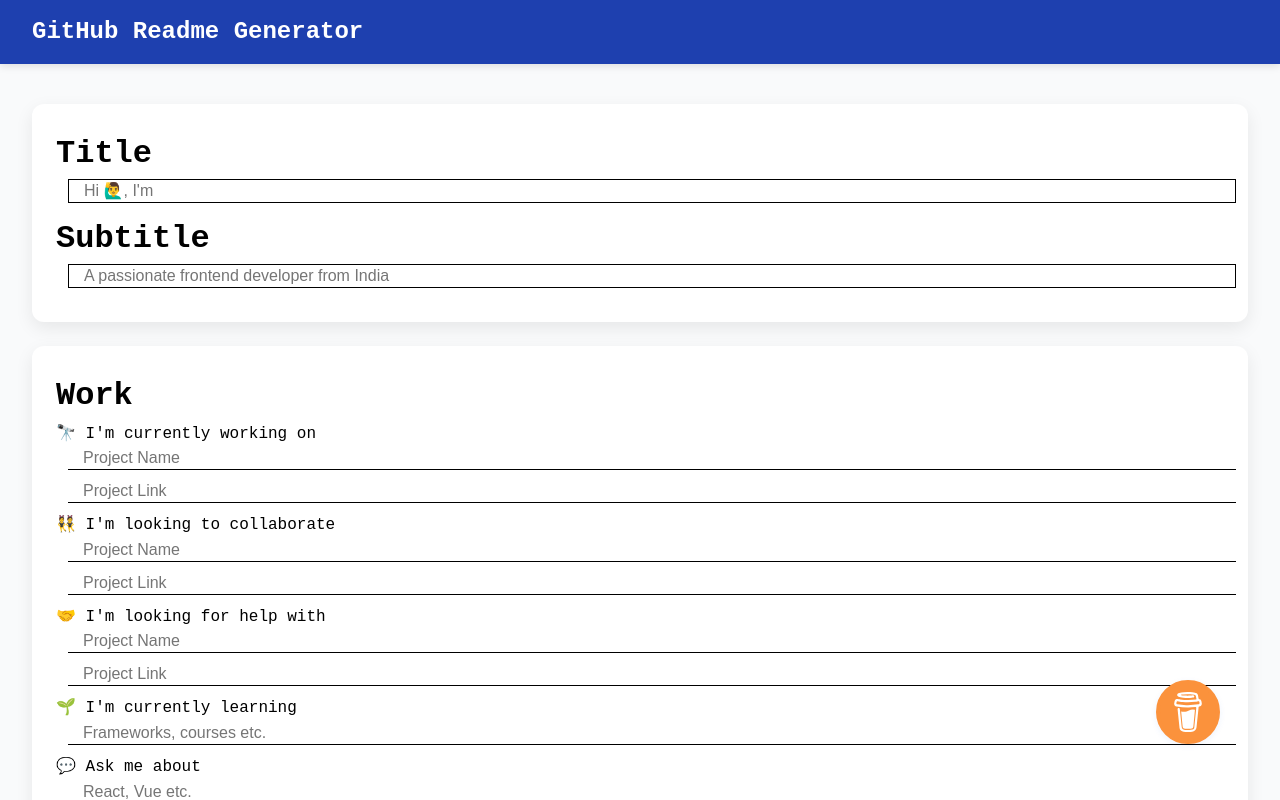
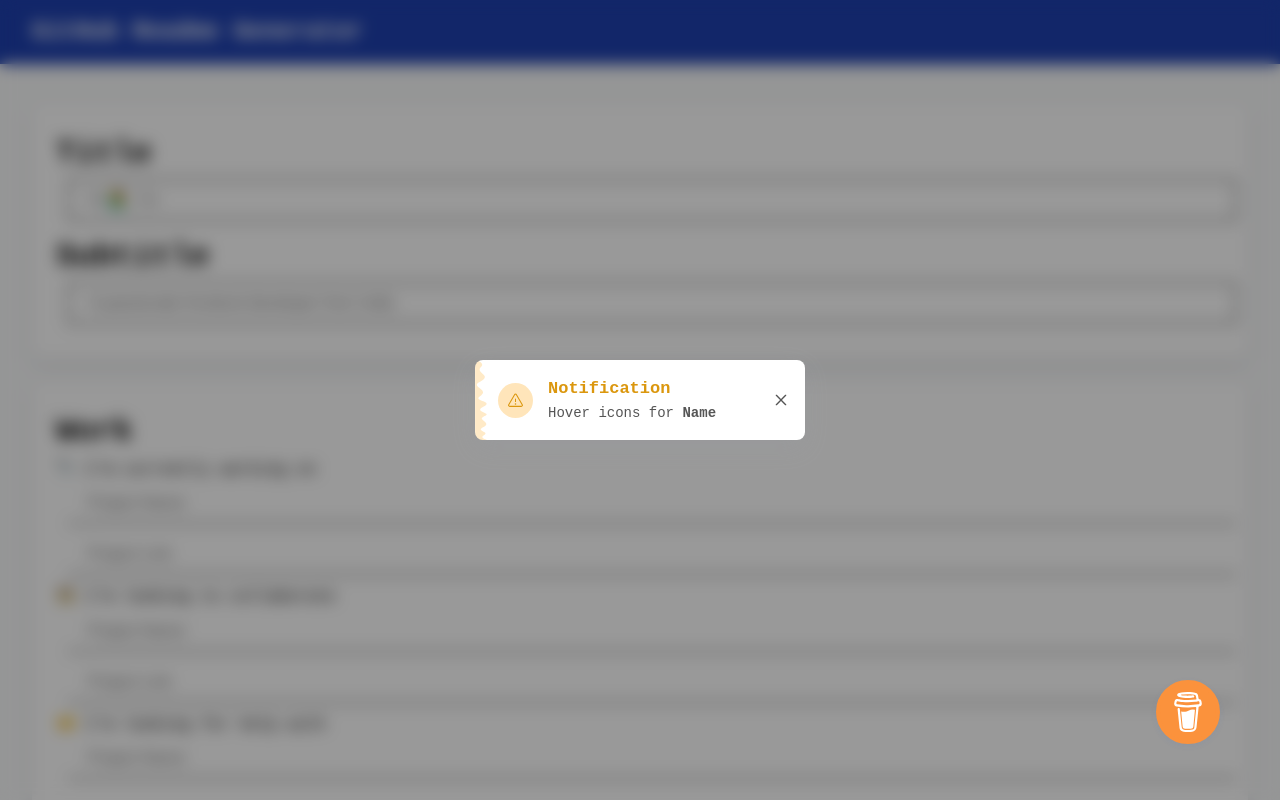
Before and after one commit to raunak0400/Readme-Generator, a React (Vite) app in the folder github-readme-generator/: page / in a window 1280 px wide. Shown: the top 800 px of the page. Built offline with nearby package versions, Linux system fonts and the light colour scheme.

Commit message:
Add NotificationModel component and enhance markdown generation with name support; update input field names in TitleSection and adjust input padding in CSS

```diff
--- a/github-readme-generator/src/App.jsx
+++ b/github-readme-generator/src/App.jsx
@@ -5,6 +5,7 @@ import TitleSection from './components/TitleSection';
 import WorkSection from './components/WorkSection';
 import SkillsSection from './components/SkillsSection';
 import SocialsSection from './components/SocialSection';
+import NotificationModel from './components/NotificationModel';
 
 const App = () => {
   const [formData, setFormData] = useState({
@@ -168,8 +169,23 @@ const App = () => {
   };
 
   const generateMarkdown = () => {
-    const { projectName, tagline, description, work, skills, socials } = formData;
-    let markdown = `# ${projectName}\n\n${tagline}\n\n${description}\n\n## Work\n`;
+    const { name, projectName, tagline, description, work, skills, socials } = formData;
+    let markdown = '';
+
+    // Add the "Hi I'm ..." line if name is present
+    if (name && name.trim() !== '') {
+      markdown += `# Hi, I'm ${name}!\n\n`;
+    }
+
+    // Project name as main heading if not already included in the name
+    if (projectName && (!name || projectName !== name)) {
+      markdown += `## ${projectName}\n\n`;
+    }
+
+    if (tagline) markdown += `${tagline}\n\n`;
+    if (description) markdown += `${description}\n\n`;
+
+    markdown += '## Work\n';
 
     if (work[0].projectName)
       markdown += `- I'm currently working on [${work[0].projectName}](${work[0].projectLink})\n`;
@@ -211,6 +227,7 @@ const App = () => {
     <div className="min-h-screen bg-gray-50 pt-16">
       <Navbar />
       <div className="container mx-auto p-4 max-w-4xl">
+        <NotificationModel/>
         <TitleSection formData={formData} setFormData={setFormData} />
         <WorkSection formData={formData} setFormData={setFormData} />
         <SkillsSection formData={formData} setFormData={setFormData} />
--- /dev/null
+++ b/github-readme-generator/src/components/NotificationModel.jsx
@@ -0,0 +1,138 @@
+import React, { useState } from "react";
+
+export default function NotificationModel() {
+    const [open, setOpen] = useState(true);
+
+    if (!open) return null;
+
+    // Inline styles from Uiverse.io by akshat-patel28
+    const cardStyle = {
+        width: "330px",
+        height: "80px",
+        borderRadius: "8px",
+        boxSizing: "border-box",
+        padding: "10px 15px",
+        backgroundColor: "#ffffff",
+        boxShadow: "rgba(149, 157, 165, 0.2) 0px 8px 24px",
+        position: "relative",
+        overflow: "hidden",
+        display: "flex",
+        alignItems: "center",
+        justifyContent: "space-around",
+        gap: "15px",
+    };
+    const waveStyle = {
+        position: "absolute",
+        transform: "rotate(90deg)",
+        left: "-31px",
+        top: "32px",
+        width: "80px",
+        fill: "#ffa30d3a",
+    };
+    const iconContainerStyle = {
+        width: "35px",
+        height: "35px",
+        display: "flex",
+        justifyContent: "center",
+        alignItems: "center",
+        backgroundColor: "#ffa30d48",
+        borderRadius: "50%",
+        marginLeft: "8px",
+    };
+    const iconStyle = {
+        width: "17px",
+        height: "17px",
+        color: "#db970e",
+    };
+    const messageTextContainerStyle = {
+        display: "flex",
+        flexDirection: "column",
+        justifyContent: "center",
+        alignItems: "flex-start",
+        flexGrow: 1,
+    };
+    const messageTextStyle = {
+        color: "#db970e",
+        fontSize: "17px",
+        fontWeight: 700,
+        margin: 0,
+        cursor: "default",
+    };
+    const subTextStyle = {
+        fontSize: "14px",
+        color: "#555",
+        margin: 0,
+        cursor: "default",
+    };
+    const crossIconStyle = {
+        width: "18px",
+        height: "18px",
+        color: "#555",
+        cursor: "pointer",
+    };
+
+    return (
+        <div
+            style={{
+                position: "fixed",
+                zIndex: 100,
+                top: 0,
+                left: 0,
+                width: "100vw",
+                height: "100vh",
+                background: "rgba(0,0,0,0.4)",
+                backdropFilter: "blur(8px)", // increased blur for stronger effect
+                WebkitBackdropFilter: "blur(8px)", // Safari support, match above
+                display: "flex",
+                alignItems: "center",
+                justifyContent: "center",
+                zIndex: 1000,
+                transition: "backdrop-filter 0.3s, background 0.3s", // smooth transition
+            }}
+        >
+            <div style={cardStyle}>
+                <svg style={waveStyle} viewBox="0 0 1440 320" xmlns="http://www.w3.org/2000/svg">
+                    <path
+                        d="M0,256L11.4,240C22.9,224,46,192,69,192C91.4,192,114,224,137,234.7C160,245,183,235,206,213.3C228.6,192,251,160,274,149.3C297.1,139,320,149,343,181.3C365.7,213,389,267,411,282.7C434.3,299,457,277,480,250.7C502.9,224,526,192,549,181.3C571.4,171,594,181,617,208C640,235,663,277,686,256C708.6,235,731,149,754,122.7C777.1,96,800,128,823,165.3C845.7,203,869,245,891,224C914.3,203,937,117,960,112C982.9,107,1006,181,1029,197.3C1051.4,213,1074,171,1097,144C1120,117,1143,107,1166,133.3C1188.6,160,1211,224,1234,218.7C1257.1,213,1280,139,1303,133.3C1325.7,128,1349,192,1371,192C1394.3,192,1417,128,1429,96L1440,64L1440,320L1428.6,320C1417.1,320,1394,320,1371,320C1348.6,320,1326,320,1303,320C1280,320,1257,320,1234,320C1211.4,320,1189,320,1166,320C1142.9,320,1120,320,1097,320C1074.3,320,1051,320,1029,320C1005.7,320,983,320,960,320C937.1,320,914,320,891,320C868.6,320,846,320,823,320C800,320,777,320,754,320C731.4,320,709,320,686,320C662.9,320,640,320,617,320C594.3,320,571,320,549,320C525.7,320,503,320,480,320C457.1,320,434,320,411,320C388.6,320,366,320,343,320C320,320,297,320,274,320C251.4,320,229,320,206,320C182.9,320,160,320,137,320C114.3,320,91,320,69,320C45.7,320,23,320,11,320L0,320Z"
+                        fillOpacity="1"
+                    ></path>
+                </svg>
+
+                <div style={iconContainerStyle}>
+                    <svg
+                        xmlns="http://www.w3.org/2000/svg"
+                        viewBox="0 0 256 256"
+                        strokeWidth="0"
+                        fill="currentColor"
+                        stroke="currentColor"
+                        style={iconStyle}
+                    >
+                        <path
+                            d="M236.8,188.09,149.35,36.22h0a24.76,24.76,0,0,0-42.7,0L19.2,188.09a23.51,23.51,0,0,0,0,23.72A24.35,24.35,0,0,0,40.55,224h174.9a24.35,24.35,0,0,0,21.33-12.19A23.51,23.51,0,0,0,236.8,188.09ZM222.93,203.8a8.5,8.5,0,0,1-7.48,4.2H40.55a8.5,8.5,0,0,1-7.48-4.2,7.59,7.59,0,0,1,0-7.72L120.52,44.21a8.75,8.75,0,0,1,15,0l87.45,151.87A7.59,7.59,0,0,1,222.93,203.8ZM120,144V104a8,8,0,0,1,16,0v40a8,8,0,0,1-16,0Zm20,36a12,12,0,1,1-12-12A12,12,0,0,1,140,180Z"
+                        ></path>
+                    </svg>
+                </div>
+                <div style={messageTextContainerStyle}>
+                    <p style={messageTextStyle}>Notification</p>
+                    <p style={subTextStyle}>Hover icons for <strong>Name</strong></p>
+                </div>
+                <svg
+                    xmlns="http://www.w3.org/2000/svg"
+                    viewBox="0 0 15 15"
+                    strokeWidth="0"
+                    fill="none"
+                    stroke="currentColor"
+                    style={crossIconStyle}
+                    onClick={() => setOpen(false)}
+                >
+                    <path
+                        fill="currentColor"
+                        d="M11.7816 4.03157C12.0062 3.80702 12.0062 3.44295 11.7816 3.2184C11.5571 2.99385 11.193 2.99385 10.9685 3.2184L7.50005 6.68682L4.03164 3.2184C3.80708 2.99385 3.44301 2.99385 3.21846 3.2184C2.99391 3.44295 2.99391 3.80702 3.21846 4.03157L6.68688 7.49999L3.21846 10.9684C2.99391 11.193 2.99391 11.557 3.21846 11.7816C3.44301 12.0061 3.80708 12.0061 4.03164 11.7816L7.50005 8.31316L10.9685 11.7816C11.193 12.0061 11.5571 12.0061 11.7816 11.7816C12.0062 11.557 12.0062 11.193 11.7816 10.9684L8.31322 7.49999L11.7816 4.03157Z"
+                        clipRule="evenodd"
+                        fillRule="evenodd"
+                    ></path>
+                </svg>
+            </div>
+        </div>
+    );
+}
--- a/github-readme-generator/src/components/TitleSection.jsx
+++ b/github-readme-generator/src/components/TitleSection.jsx
@@ -10,18 +10,18 @@ const TitleSection = ({ formData, setFormData }) => {
 
   return (
     <div className="card">
-      <h2 className="text-xl font-semibold mb-3 text-gray-800"style={{ fontSize: '2rem' }}>Title</h2>
+      <h2 className="text-xl font-semibold mb-3 text-gray-800" style={{ fontSize: '2rem' }}>Title</h2>
       <input
         type="text"
-        name="title"
-        value={formData.title || ''}
+        name="name"
+        value={formData.name || ''}
         onChange={handleChange}
         onFocus={() => setTitleFocused(true)}
         onBlur={() => setTitleFocused(false)}
-        placeholder={!formData.title && !titleFocused ? "Hi 🙋‍♂️, I'm" : ''}
+        placeholder={!formData.name && !titleFocused ? "Hi 🙋‍♂️, I'm" : ''}
         className="w-full p-3 mb-3 border rounded-lg focus:outline-none focus:ring-2 focus:ring-blue-500 text-gray-700"
       />
-      <h2 className="text-xl font-semibold mb-3 text-gray-800"style={{ fontSize: '2rem' }}>Subtitle</h2>
+      <h2 className="text-xl font-semibold mb-3 text-gray-800" style={{ fontSize: '2rem' }}>Subtitle</h2>
       <input
         type="text"
         name="description"
--- a/github-readme-generator/src/index.css
+++ b/github-readme-generator/src/index.css
@@ -101,7 +101,7 @@ input, textarea {
   border: none;
   width: 30%;
   border-bottom: 1px solid black;
-  padding: 2px 15px;
+  padding: 11px 20px;
   font-size: 1rem;
   background-color: transparent;
 }
```
